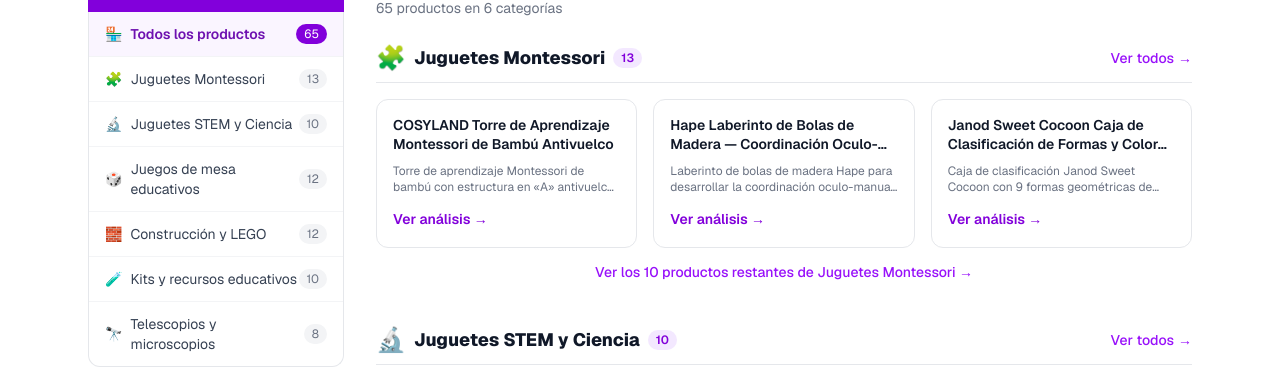
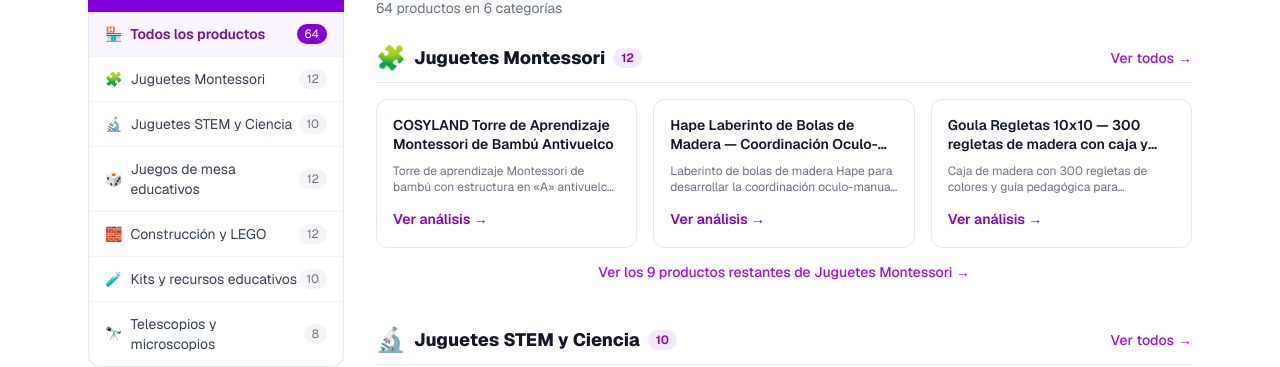
Before and after one commit to mktweb360/juguetestem, a Next.js app: page /tienda in a window 1280 px wide. Shown: the part 177-544 px from the top of the page. Built offline with nearby package versions, Linux system fonts and the light colour scheme.

Commit message:
Catálogo: auditoría de disponibilidad en Amazon.es (18/10): fichas sin compra o solo de segunda mano marcadas como no disponibles

```diff
--- a/data/products.ts
+++ b/data/products.ts
@@ -487,6 +487,7 @@
     slug: "janod-sweet-cocoon-clasificacion-formas-colores",
     name: "Janod Sweet Cocoon Caja de Clasificación de Formas y Colores — 12m+",
     asin: "B085HZZN58",
+    unavailable: "2026-10-18",
     image: "/images/products/janod-sweet-cocoon-clasificacion-formas-colores.jpg",
     categorySlug: "juguetes-montessori",
     categoryName: "Juguetes Montessori",
```
